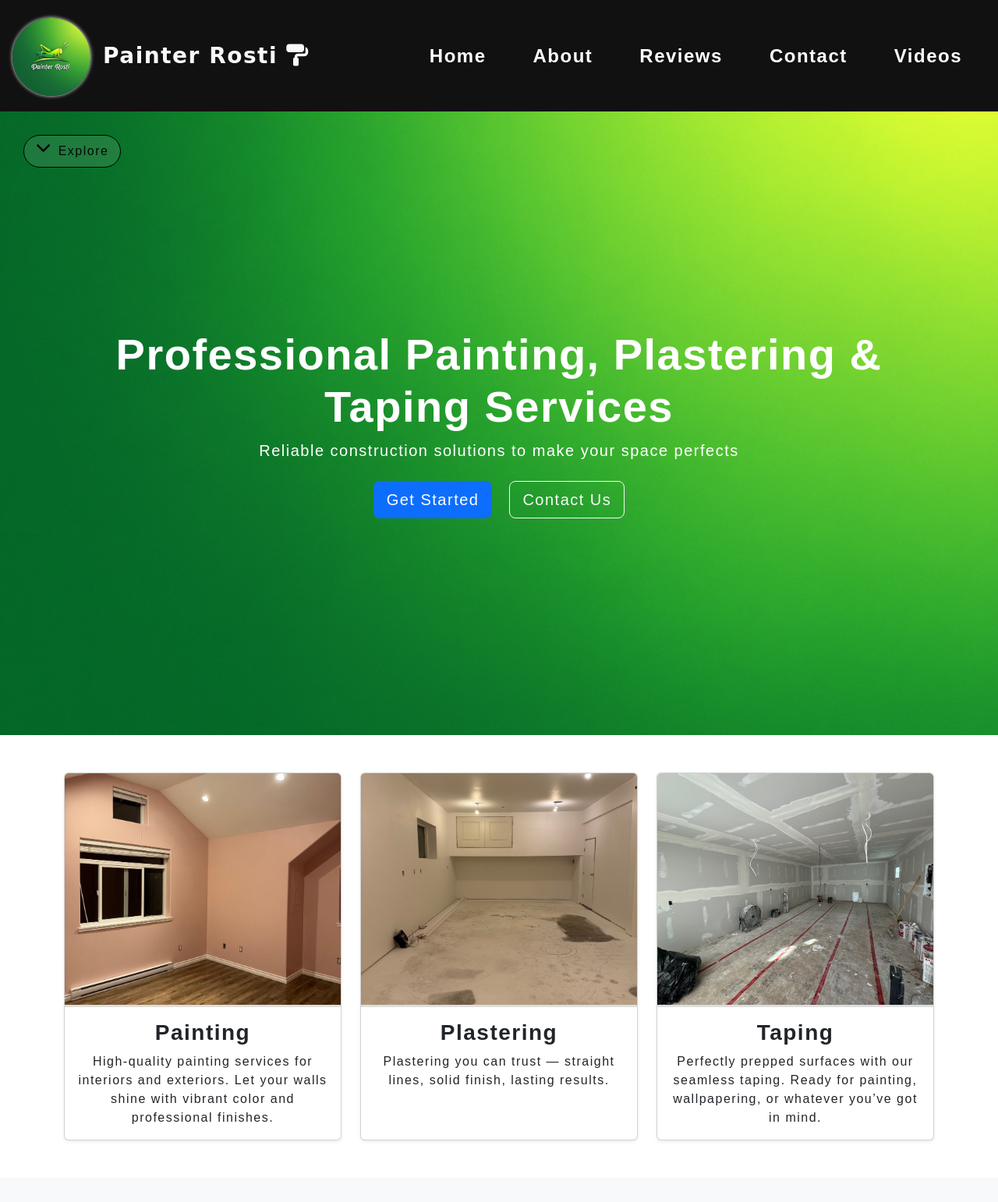
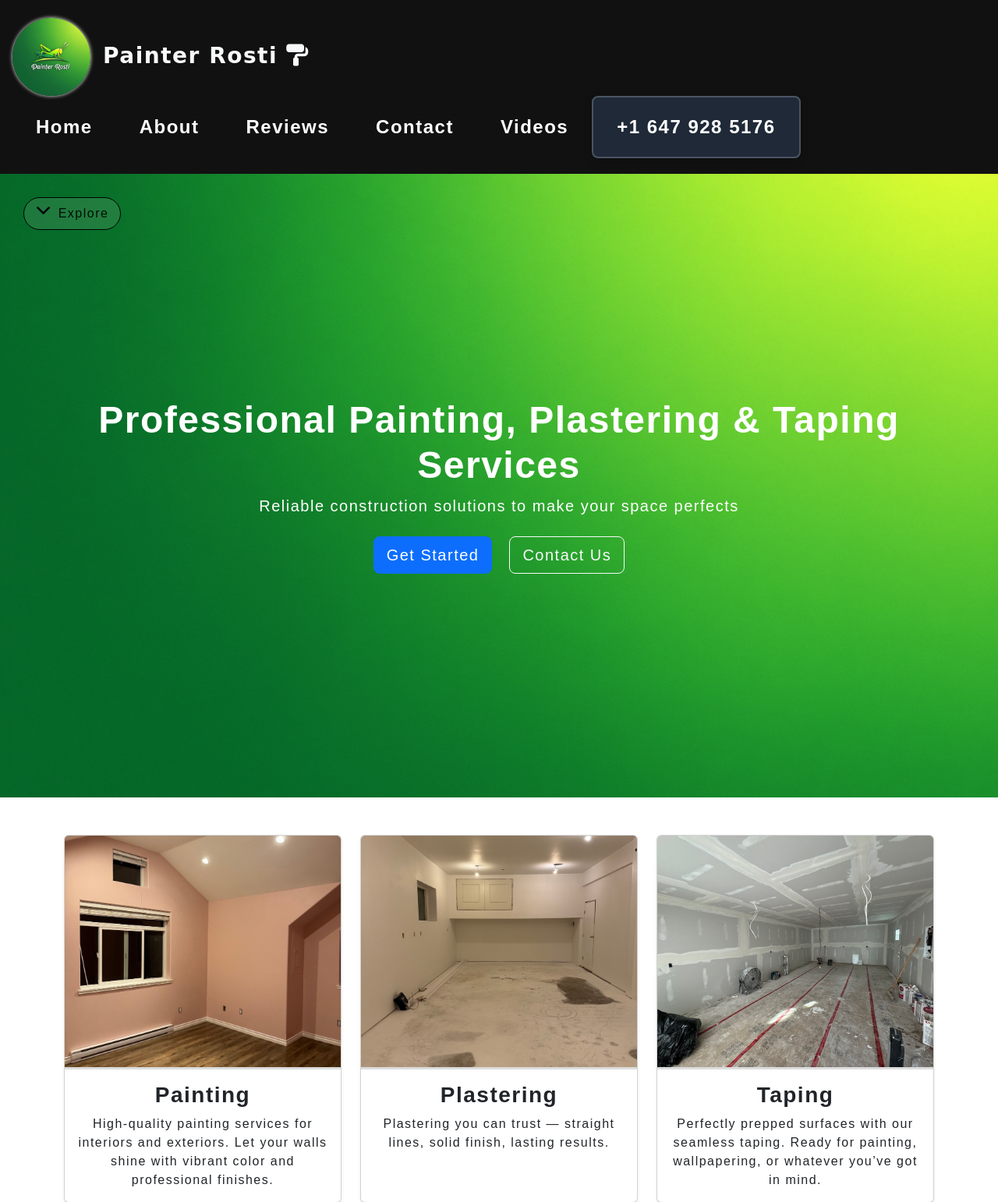
Before and after one commit to sviato11/Painter-Rosti, a Django app: page / in a window 1280 px wide. Shown: the top 1542 px of the page at 78% size. Run offline with Django 5.2, Linux system fonts and the light colour scheme; data comes from the database, SQL or seed files in the repository.

Commit message:
Add phone button to navbar

```diff
--- a/main/static/main/css/navbar.css
+++ b/main/static/main/css/navbar.css
@@ -73,3 +73,24 @@
         display: flex;
     }
 }
+
+.phone-btn {
+    display: inline-block;
+    padding: 12px 28px;
+    font-size: 1.1rem;
+    font-weight: 600;
+    color: #ffffff;
+    background-color: #1f2937;
+    border: 2px solid #4b5563;
+    border-radius: 8px;
+    text-decoration: none;
+    transition: all 0.3s ease;
+    box-shadow: 0 4px 12px rgba(0,0,0,0.2);
+}
+
+.phone-btn:hover {
+    background-color: #374151;
+    border-color: #6b7280;
+    box-shadow: 0 6px 18px rgba(0,0,0,0.25);
+    transform: translateY(-2px);
+}
--- a/main/templates/main/base.html
+++ b/main/templates/main/base.html
@@ -12,7 +12,6 @@
     <link rel="manifest" href="{% static 'main/favicons/site.webmanifest' %}">
     <link rel="stylesheet" href="https://cdn.jsdelivr.net/npm/bootstrap@5.3.3/dist/css/bootstrap.min.css">
     <link rel="stylesheet" href="https://cdn.jsdelivr.net/npm/bootstrap-icons@1.11.3/font/bootstrap-icons.css" integrity="sha384-tViUnnbYAV00FLIhhi3v/dWt3Jxw4gZQcNoSCxCIFNJVCx7/D55/wXsrNIRANwdD" crossorigin="anonymous">
-    <link rel="stylesheet" href="{% static 'main/css/about.css' %}">
     <link rel="stylesheet" href="{% static 'main/css/about.css' %}">
     <link rel="stylesheet" href="{% static 'main/css/cards.css' %}">
     <link rel="stylesheet" href="{% static 'main/css/footer.css' %}">
@@ -41,6 +40,7 @@
             <a class="fs-4" href="#reviews">Reviews</a>
             <a class="fs-4" href="#contact">Contact</a>
             <a class="fs-4" href="{% url 'videos' %}">Videos</a>
+            <a class="fs-4 phone-btn" href="#">+1 647 928 5176</a>
         </div>
     </nav>
 
--- a/main/templates/main/index.html
+++ b/main/templates/main/index.html
@@ -6,8 +6,8 @@
 {% block content %}
 
 <section class="hero-section d-flex align-items-center" id="home">
-  <div class="container text-center text-white">
-    <h1 class="display-4 fw-bold">Professional Painting, Plastering & Taping Services</h1>
+  <div class="container text-center text-white" >
+    <h1 class="display-5 fw-bold">Professional Painting, Plastering & Taping Services</h1>
     <p class="lead">Reliable construction solutions to make your space perfects</p>
     <div class="mt-4">
       <a href="#about" class="btn btn-primary btn-lg me-3">Get Started</a>
```
